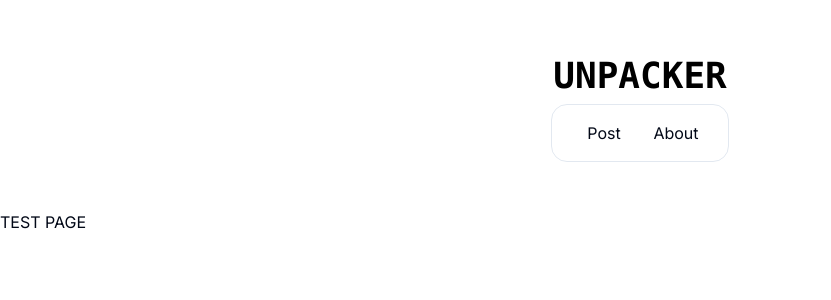
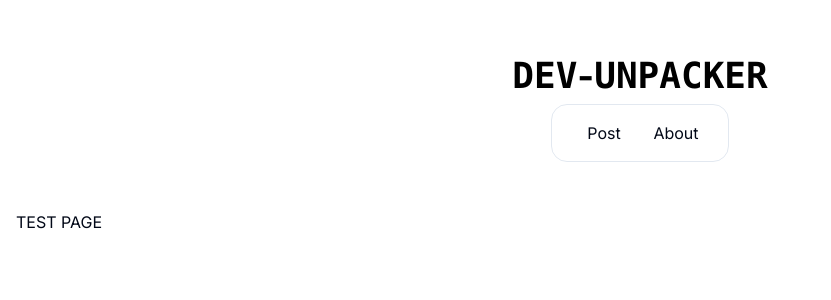
Before and after one commit to jhlee0409/blog, a Next.js app: page / in a window 1280 px wide. Shown: the top 300 px of the page, without its empty margins (0-831 px from the left). Built offline with nearby package versions, Linux system fonts and the light colour scheme.

Commit message:
💄블로그 제목 css 추가

```diff
--- a/src/app/layout.tsx
+++ b/src/app/layout.tsx
@@ -21,7 +21,7 @@ export default function RootLayout({
       <body
         className={cn(
           inter.className,
-          "flex flex-col w-screen items-center overflow-x-hidden"
+          "flex flex-col w-screen items-center overflow-x-hidden px-4"
         )}
       >
         <Header />
--- a/src/components/layout/Header.tsx
+++ b/src/components/layout/Header.tsx
@@ -8,10 +8,19 @@ export default function Header() {
   return (
     <div className="py-10 sticky top-0">
       <div className="relative flex flex-col items-center py-2 w-[30dvw] rounded-full backdrop-blur-md">
-        <HyperText
-          className="text-4xl font-bold text-black dark:text-white"
-          text="Unpacker"
-        />
+        <div className="flex items-center">
+          <HyperText
+            className="text-4xl font-bold text-black dark:text-white"
+            text="DEV"
+          />
+          <span className="text-4xl font-bold text-black dark:text-white">
+            -
+          </span>
+          <HyperText
+            className="text-4xl font-bold text-black dark:text-white"
+            text="UNPACKER"
+          />
+        </div>
         <Dock
           direction="middle"
           className="m-0"
--- a/src/components/magicui/hyper-text.tsx
+++ b/src/components/magicui/hyper-text.tsx
@@ -30,11 +30,11 @@ export default function HyperText({
 }: HyperTextProps) {
   const [displayText, setDisplayText] = useState(text.split(""));
   const [trigger, setTrigger] = useState(false);
-  const interations = useRef(0);
+  const interactions = useRef(0);
   const isFirstRender = useRef(true);
 
   const triggerAnimation = () => {
-    interations.current = 0;
+    interactions.current = 0;
     setTrigger(true);
   };
 
@@ -45,17 +45,17 @@ export default function HyperText({
         isFirstRender.current = false;
         return;
       }
-      if (interations.current < text.length) {
+      if (interactions.current < text.length) {
         setDisplayText((t) =>
           t.map((l, i) =>
             l === " "
               ? l
-              : i <= interations.current
+              : i <= interactions.current
               ? text[i]
               : alphabets[getRandomInt(26)]
           )
         );
-        interations.current = interations.current + 0.1;
+        interactions.current = interactions.current + 0.1;
       } else {
         setTrigger(false);
         clearInterval(interval);
```
